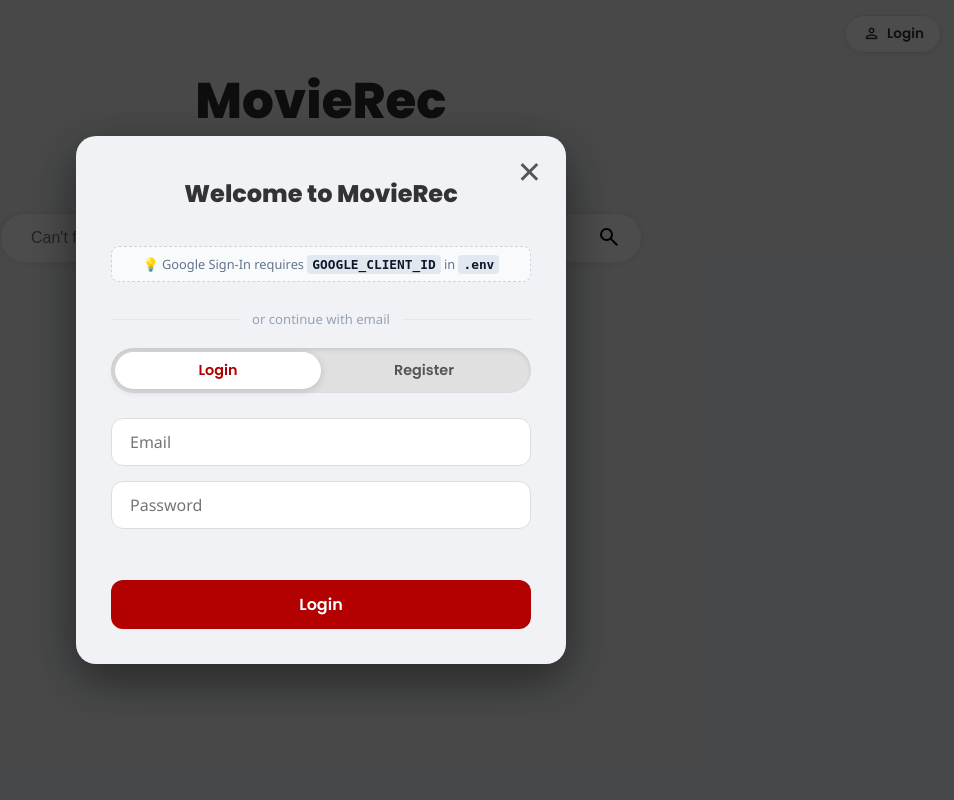
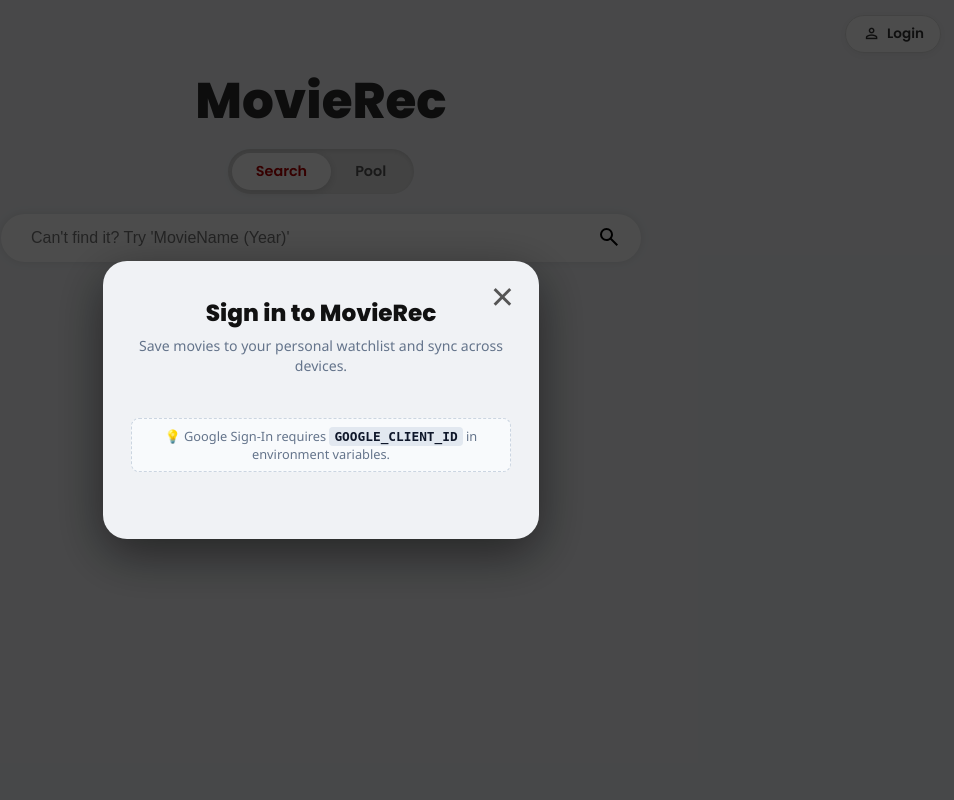
Before and after one commit to Udit-Kumar-k/TheMovieRecommendation, a Flask app: page / in a window 1280 px wide, after a click that opens the changed part. Shown: the whole page, without its empty margins (319-1273 px from the left). Run offline with Flask 3, Linux system fonts and the light colour scheme; parts of the project's set-up code (start-up, migrations or seed data) failed here and were passed over; some libraries are stand-ins or nearby versions.

Commit message:
feat: simplify auth to Google OAuth 2.0 only

```diff
--- a/app.py
+++ b/app.py
@@ -526,58 +526,7 @@
         print("[EXCEPTION] recommend_multi:", e)
         return jsonify({"error": str(e)}), 500
 
-# ── Auth Endpoints ────────────────────────────────────────────────────────────
-
-@app.route('/auth/register', methods=['POST'])
-@mongo_required
-def auth_register():
-    data = request.json or {}
-    email = data.get('email', '').strip().lower()
-    password = data.get('password', '').strip()
-
-    if not email or not password:
-        return jsonify({'error': 'Email and password are required.'}), 400
-    if len(password) < 6:
-        return jsonify({'error': 'Password must be at least 6 characters.'}), 400
-
-    pw_hash = bcrypt.generate_password_hash(password).decode('utf-8')
-
-    try:
-        result = users_col.insert_one({
-            'email': email,
-            'password_hash': pw_hash,
-            'created_at': datetime.datetime.utcnow()
-        })
-        token = create_access_token(identity=str(result.inserted_id))
-        return jsonify({'token': token, 'email': email}), 201
-    except Exception as e:
-        if 'duplicate key' in str(e).lower() or 'E11000' in str(e):
-            return jsonify({'error': 'An account with this email already exists.'}), 409
-        print(f'[ERROR] Registration failed: {e}')
-        return jsonify({'error': 'Registration failed.'}), 500
-
-
-@app.route('/auth/login', methods=['POST'])
-@mongo_required
-def auth_login():
-    data = request.json or {}
-    email = data.get('email', '').strip().lower()
-    password = data.get('password', '').strip()
-
-    if not email or not password:
-        return jsonify({'error': 'Email and password are required.'}), 400
-
-    user = users_col.find_one({'email': email})
-    if not user or not bcrypt.check_password_hash(user['password_hash'], password):
-        return jsonify({'error': 'Invalid email or password.'}), 401
-
-    token = create_access_token(identity=str(user['_id']))
-    return jsonify({
-        'token': token,
-        'email': user['email'],
-        'name': user.get('name', ''),
-        'picture': user.get('picture', '')
-    })
+# ── Auth Endpoints (Google OAuth 2.0 Only) ────────────────────────────────────
 
 
 @app.route('/auth/google', methods=['POST'])
--- a/static/script.js
+++ b/static/script.js
@@ -140,71 +140,12 @@
   }
 
   // Auth Modal Handlers
-  const authTabLogin = document.getElementById('authTabLogin');
-  const authTabRegister = document.getElementById('authTabRegister');
-  const authSubmitBtn = document.getElementById('authSubmitBtn');
-  const authModalTitle = document.getElementById('authModalTitle');
-  const authError = document.getElementById('authError');
-  const authForm = document.getElementById('authForm');
   const authModal = document.getElementById('authModal');
-
-  if (authTabLogin) authTabLogin.addEventListener('click', () => {
-    isAuthMode = 'login';
-    authTabLogin.classList.add('active'); authTabRegister.classList.remove('active');
-    authSubmitBtn.textContent = 'Login'; authModalTitle.textContent = 'Login';
-    if (authError) authError.textContent = '';
-  });
-  if (authTabRegister) authTabRegister.addEventListener('click', () => {
-    isAuthMode = 'register';
-    authTabRegister.classList.add('active'); authTabLogin.classList.remove('active');
-    authSubmitBtn.textContent = 'Register'; authModalTitle.textContent = 'Register';
-    if (authError) authError.textContent = '';
-  });
   if (authModal) {
     authModal.addEventListener('click', (e) => {
       if (e.target === authModal) authModal.classList.add('hidden');
     });
   }
-
-  if (authForm) authForm.addEventListener('submit', async (e) => {
-    e.preventDefault();
-    const email = document.getElementById('authEmail').value.trim();
-    const password = document.getElementById('authPassword').value.trim();
-    if (authError) authError.textContent = '';
-    authSubmitBtn.disabled = true;
-    authSubmitBtn.textContent = 'Please wait...';
-    const url = isAuthMode === 'register' ? '/auth/register' : '/auth/login';
-    try {
-      const res = await fetch(url, {
-        method: 'POST',
-        headers: { 'Content-Type': 'application/json' },
-        body: JSON.stringify({ email, password })
-      });
-      const data = await res.json();
-      if (!res.ok) {
-        if (authError) authError.textContent = data.error || 'Something went wrong.';
-        authSubmitBtn.disabled = false;
-        authSubmitBtn.textContent = isAuthMode === 'register' ? 'Register' : 'Login';
-        return;
-      }
-      localStorage.setItem('movierec_jwt', data.token);
-      localStorage.setItem('movierec_email', data.email);
-      if (data.name) localStorage.setItem('movierec_name', data.name);
-      if (data.picture) localStorage.setItem('movierec_picture', data.picture);
-      authModal.classList.add('hidden');
-      authSubmitBtn.disabled = false;
-      authSubmitBtn.textContent = isAuthMode === 'register' ? 'Register' : 'Login';
-      await loadWatchlistIds();
-      updateAuthUI();
-      updateModeUI();
-      // Re-render any existing results to show bookmark icons
-      refreshBookmarkIcons();
-    } catch (err) {
-      if (authError) authError.textContent = 'Network error. Try again.';
-      authSubmitBtn.disabled = false;
-      authSubmitBtn.textContent = isAuthMode === 'register' ? 'Register' : 'Login';
-    }
-  });
 
   // Logout
   const btnLogout = document.getElementById('btnLogout');
--- a/static/style.css
+++ b/static/style.css
@@ -1386,89 +1386,32 @@
     padding: 0 4px;
 }
 
-/* ── Auth Modal ───────────────────────────────────────────────────────────── */
+/* ── Auth Modal (Google Sign-In) ─────────────────────────────────────────── */
 .auth-modal-content {
-    max-width: 420px !important;
+    max-width: 380px !important;
     height: auto !important;
-    padding: 40px 35px 35px 35px !important;
-}
-
-.auth-toggle {
-    display: flex;
-    background: #e0e0e0;
-    border-radius: 30px;
-    padding: 4px;
-    margin-bottom: 25px;
-    box-shadow: inset 0 2px 4px rgba(0,0,0,0.1);
-}
-
-.auth-toggle-option {
-    flex: 1;
+    padding: 35px 28px 28px 28px !important;
     text-align: center;
-    padding: 8px 16px;
-    border-radius: 26px;
-    cursor: pointer;
+    border-radius: 24px;
+}
+
+.auth-modal-header {
+    margin-bottom: 24px;
+}
+
+.auth-modal-header h2 {
     font-family: 'Poppins', sans-serif;
-    font-weight: 600;
-    font-size: 0.9rem;
-    color: #555;
-    transition: all 0.3s ease;
-}
-
-.auth-toggle-option.active {
-    background: #fff;
-    color: #b30000;
-    box-shadow: 0 2px 8px rgba(0,0,0,0.15);
-}
-
-.auth-form {
-    display: flex;
-    flex-direction: column;
-    gap: 15px;
-}
-
-.auth-input {
-    width: 100%;
-    padding: 12px 18px;
-    border: 1px solid #ddd;
-    border-radius: 12px;
-    font-size: 1rem;
-    font-family: 'Segoe UI', sans-serif;
-    color: #333;
-    background: #fff;
-    outline: none;
-    transition: border-color 0.2s ease, box-shadow 0.2s ease;
-    box-sizing: border-box;
-}
-
-.auth-input:focus {
-    border-color: #b30000;
-    box-shadow: 0 0 0 3px rgba(179,0,0,0.08);
-}
-
-.auth-submit-btn {
-    width: 100%;
-    padding: 12px;
-    background: #b30000;
-    color: #fff;
-    border: none;
-    border-radius: 12px;
-    font-family: 'Poppins', sans-serif;
-    font-size: 1rem;
-    font-weight: 600;
-    cursor: pointer;
-    transition: background 0.2s ease, transform 0.1s ease;
-    margin-top: 5px;
-}
-
-.auth-submit-btn:hover:not(:disabled) {
-    background: #900000;
-    transform: translateY(-1px);
-}
-
-.auth-submit-btn:disabled {
-    background: #ccc;
-    cursor: not-allowed;
+    font-size: 1.45rem;
+    font-weight: 700;
+    margin: 0 0 6px 0;
+    color: #111;
+}
+
+.auth-modal-subtitle {
+    font-size: 0.88rem;
+    color: #64748b;
+    margin: 0;
+    line-height: 1.4;
 }
 
 .auth-error {
@@ -1477,6 +1420,7 @@
     font-weight: 500;
     min-height: 1.2em;
     text-align: center;
+    margin-top: 10px;
 }
 
 /* ── Google Sign-In & Auth Modal Enhancements ────────────────────────────── */
@@ -1493,9 +1437,8 @@
     flex-direction: column;
     align-items: center;
     justify-content: center;
-    margin-top: 0.5rem;
-    margin-bottom: 0.5rem;
-    min-height: 44px;
+    margin: 0.8rem 0;
+    min-height: 48px;
 }
 
 .google-config-hint {
@@ -1517,27 +1460,6 @@
     border-radius: 4px;
     color: #0f172a;
     font-weight: 600;
-}
-
-.auth-divider {
-    display: flex;
-    align-items: center;
-    text-align: center;
-    margin: 1.2rem 0;
-    color: #94a3b8;
-    font-size: 0.82rem;
-    text-transform: lowercase;
-}
-
-.auth-divider::before,
-.auth-divider::after {
-    content: '';
-    flex: 1;
-    border-bottom: 1px solid #e2e8f0;
-}
-
-.auth-divider span {
-    padding: 0 12px;
 }
 
 /* ── Watchlist Bookmark Button (on movie cards) ───────────────────────────── */
--- a/templates/index.html
+++ b/templates/index.html
@@ -117,30 +117,19 @@
   <div id="authModal" class="modal hidden">
     <div class="modal-content auth-modal-content">
       <span class="modal-close" onclick="document.getElementById('authModal').classList.add('hidden')">&times;</span>
-      <h2 id="authModalTitle">Welcome to MovieRec</h2>
+      <div class="auth-modal-header">
+        <h2 id="authModalTitle">Sign in to MovieRec</h2>
+        <p class="auth-modal-subtitle">Save movies to your personal watchlist and sync across devices.</p>
+      </div>
 
       <!-- Google Sign In Option -->
       <div id="googleSignInWrapper" class="google-signin-wrapper">
         <div id="googleSignInDiv"></div>
         <div id="googleConfigHint" class="google-config-hint" style="display:none;">
-          <span>💡 Google Sign-In requires <code>GOOGLE_CLIENT_ID</code> in <code>.env</code></span>
+          <span>💡 Google Sign-In requires <code>GOOGLE_CLIENT_ID</code> in environment variables.</span>
         </div>
       </div>
-
-      <div class="auth-divider">
-        <span>or continue with email</span>
-      </div>
-
-      <div class="auth-toggle">
-        <div class="auth-toggle-option active" id="authTabLogin">Login</div>
-        <div class="auth-toggle-option" id="authTabRegister">Register</div>
-      </div>
-      <form id="authForm" class="auth-form" onsubmit="return false;">
-        <input type="email" id="authEmail" class="auth-input" placeholder="Email" required autocomplete="email" />
-        <input type="password" id="authPassword" class="auth-input" placeholder="Password" required autocomplete="current-password" />
-        <div id="authError" class="auth-error"></div>
-        <button type="submit" class="auth-submit-btn" id="authSubmitBtn">Login</button>
-      </form>
+      <div id="authError" class="auth-error"></div>
     </div>
   </div>
 
```
